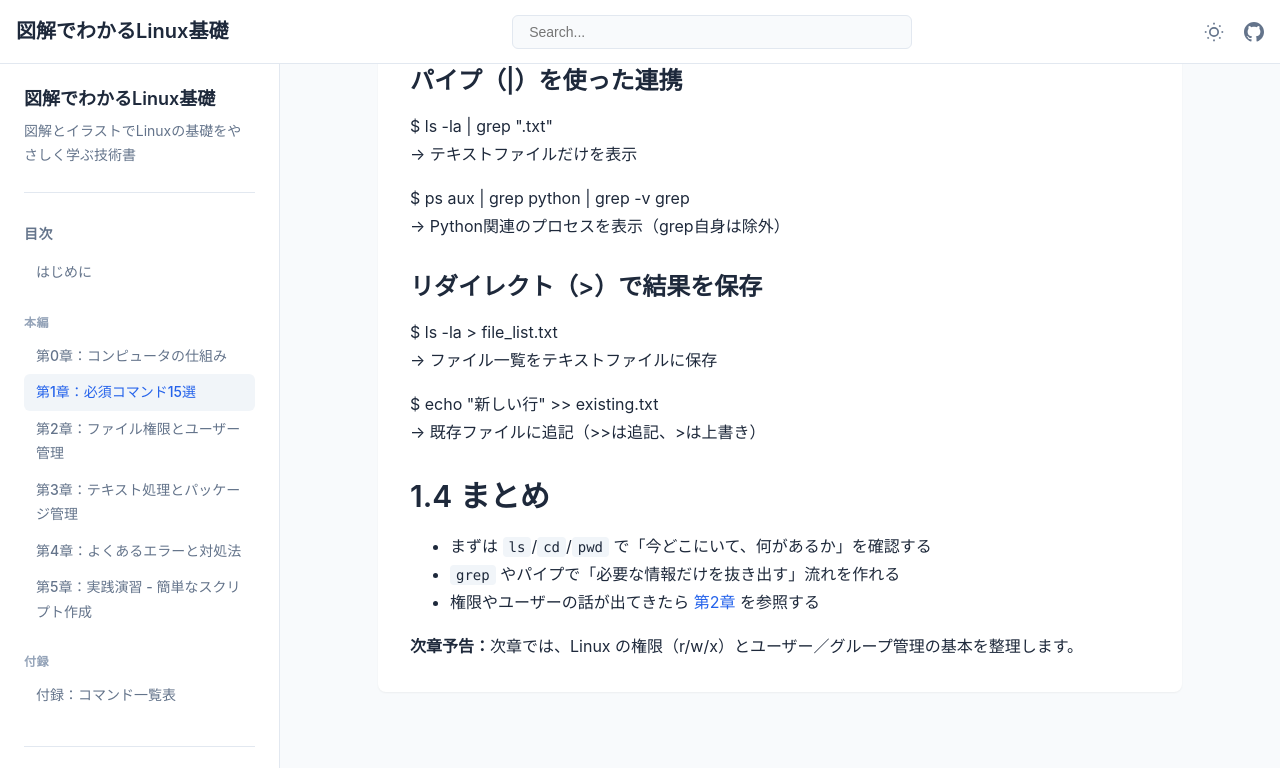
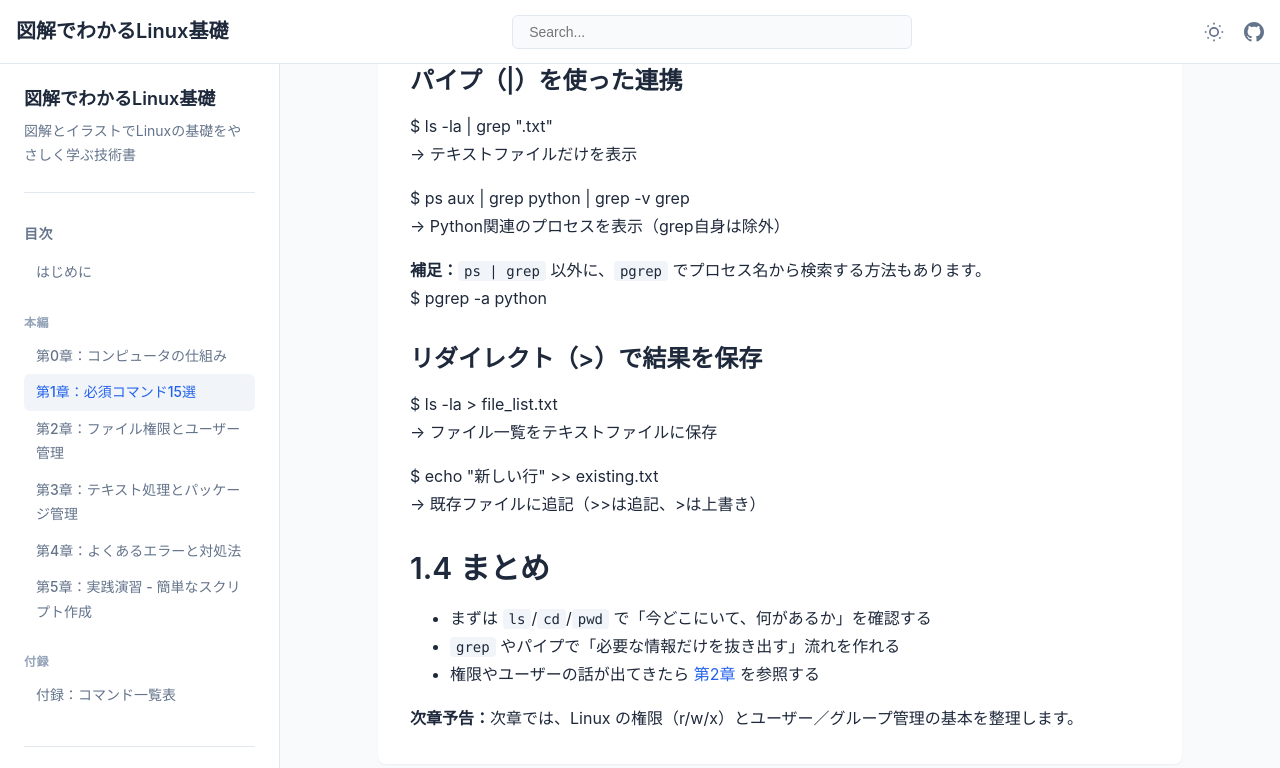
Before and after one commit to itdojp/illustrated-linux-basics-book, a Jekyll site: the page built from docs/chapter1/index.md, in a window 1280 px wide and 900 px high, scrolled down 3896 px, cut to the strip 0-768 px from the top of the window. Built offline with Jekyll 4.4.1, drawn with Linux system fonts in a browser that asks for light colours.

Commit message:
Polish commands notes and safety tweaks (#72)

```diff
--- a/docs/chapter1/index.md
+++ b/docs/chapter1/index.md
@@ -255,6 +255,11 @@ drwxr-xr-x  3 user user 4.0K Jan 10 09:15 ..<br>
         <div class="command-box">$ ps aux | grep python | grep -v grep</div>
         <p>→ Python関連のプロセスを表示（grep自身は除外）</p>
 
+        <div class="key-point">
+            <strong>補足：</strong><code>ps | grep</code> 以外に、<code>pgrep</code> でプロセス名から検索する方法もあります。
+            <div class="command-box">$ pgrep -a python</div>
+        </div>
+
         <h3>リダイレクト（>）で結果を保存</h3>
         <div class="command-box">$ ls -la > file_list.txt</div>
         <p>→ ファイル一覧をテキストファイルに保存</p>
```
Also changed, not shown: docs/appendix/index.md (+1 -1 lines), docs/chapter4/index.md (+1 -1 lines).
